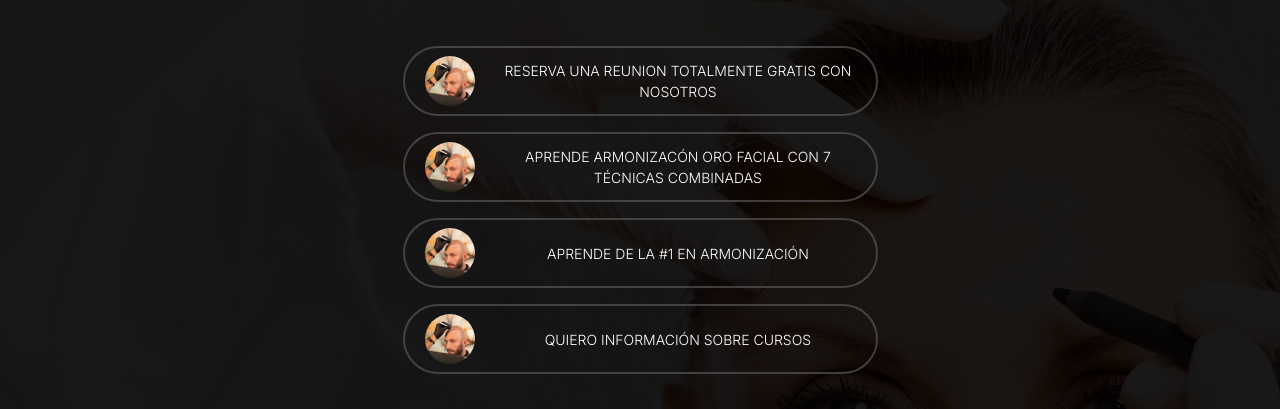
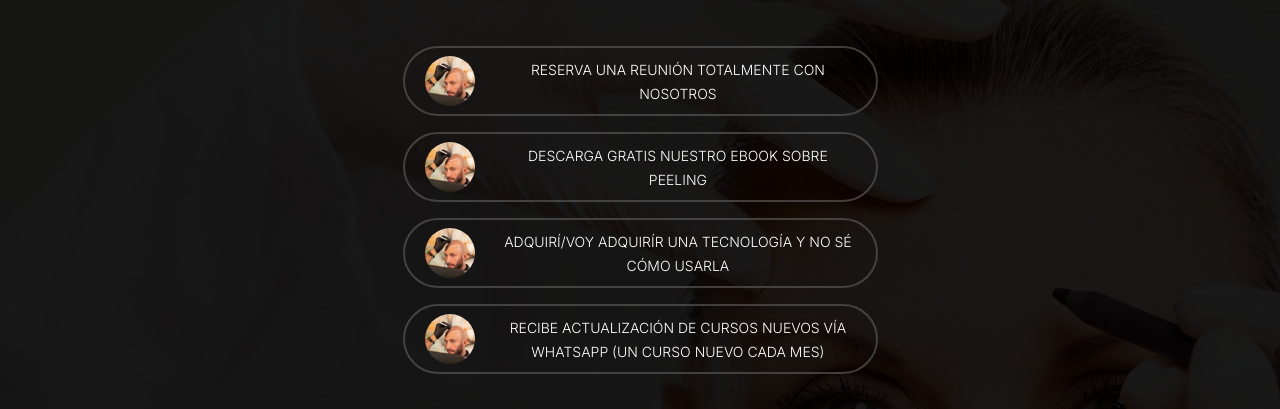
Before and after one commit to enzoaf99/jaim-inst, a Next.js app: page /oro in a window 1280 px wide. Shown: the part 966-1375 px from the top of the page. Built offline with nearby package versions, Linux system fonts and the light colour scheme; grey boxes are pictures that could not be loaded.

Commit message:
Fix offer

```diff
--- a/src/app/oro/style.css
+++ b/src/app/oro/style.css
@@ -48,6 +48,8 @@ body {
 
 .text-contact {
     font-size: 14px;
+    text-decoration: none;
+    color: white;
 }
 
 .TiktokVideo {
--- a/src/component/botox/Offer.jsx
+++ b/src/component/botox/Offer.jsx
@@ -50,7 +50,7 @@ function Offer() {
                            style={{width: '100%', height: '100%', objectFit: 'cover'}}/>
                 </div>
                 <div id={"offer"} className={"col-md-7 col-xl-4 col-xxl-3 bg-jaim-primary p-4 text-center text-white"}>
-                    <h3 className={"text-white fw-bold"}>CURSO BOTOX TERCIÓ SUPERIOR</h3>
+                    <h3 className={"text-white fw-bold"}>CURSO BOTOX TERCIO SUPERIOR</h3>
                     <p className={"text-white fs-5"}>Comprando hoy también recibís GRATIS</p>
                     <h3 className={"text-white fw-bold"}>CURSO BOTOX TERCIÓ MEDIO</h3>
                     <p className={"text-white fw-light text-uppercase bg-danger"}>
--- a/src/component/oro/Hero.jsx
+++ b/src/component/oro/Hero.jsx
@@ -40,7 +40,7 @@ export default function Hero() {
                     <div className={"col-8"}>
                         <p className={"text-white fw-bold pt-4"}>@instituto_jaim</p>
                         <p className={"text-white fw-bold"}> 📍 ACADEMIA INTERNACIONAL CON PRESENCIA EN +20 PAÍSES</p>
-                        <p className={"text-white fw-bold"}>👨‍⚕️👩‍⚕️ <CounterAnimation endValue={32000}/> ALUMNOS NOS
+                        <p className={"text-white fw-bold"}>👩🏻‍⚕️👨🏻‍⚕️️ <CounterAnimation endValue={32000}/> ALUMNOS NOS
                             ELIGEN</p>
                     </div>
                     <div className={"col-8"}>
@@ -76,8 +76,8 @@ export default function Hero() {
                                        width={50} height={50}/>
                             </div>
                             <div className={"col-10"}>
-                                <p className={"m-0 fw-light text-contact"}>RESERVA UNA REUNION TOTALMENTE GRATIS CON
-                                    NOSOTROS</p>
+                                <a className={"m-0 fw-light text-contact text-uppercase"}>Reserva una reunión totalmente con nosotros
+                                </a>
                             </div>
                         </div>
                         <div className={"row justify-content-center align-items-center contact-row mb-3"}>
@@ -86,8 +86,8 @@ export default function Hero() {
                                        width={50} height={50}/>
                             </div>
                             <div className={"col-10"}>
-                                <p className={"m-0 fw-light text-contact"}>APRENDE ARMONIZACÓN ORO FACIAL CON 7 TÉCNICAS
-                                    COMBINADAS</p>
+                                <a href={"https://drive.google.com/drive/folders/1GL6tKEIRvx9f558g0s-rbVhI3ebEfwCbqxpkAvWbGbYH_jWSOCjsBjmDh03MPFtCZqGIQXZ0"} className={"m-0 fw-light text-contact text-uppercase"}>Descarga gratis nuestro ebook sobre peeling
+                                </a>
                             </div>
                         </div>
                         <div className={"row justify-content-center align-items-center contact-row mb-3"}>
@@ -96,7 +96,8 @@ export default function Hero() {
                                        width={50} height={50}/>
                             </div>
                             <div className={"col-10"}>
-                                <p className={"m-0 fw-light text-contact"}>APRENDE DE LA #1 EN ARMONIZACIÓN</p>
+                                <a className={"m-0 fw-light text-contact text-uppercase"}>Adquirí/voy adquirír una tecnología y no sé cómo usarla
+                                </a>
                             </div>
                         </div>
                         <div className={"row justify-content-center align-items-center contact-row mb-3"}>
@@ -105,7 +106,8 @@ export default function Hero() {
                                        width={50} height={50}/>
                             </div>
                             <div className={"col-10"}>
-                                <p className={"m-0 fw-light text-contact"}>QUIERO INFORMACIÓN SOBRE CURSOS</p>
+                                <a className={"m-0 fw-light text-contact text-uppercase"}>Recibe actualización de cursos nuevos vía whatsapp (un curso nuevo cada mes)
+                                </a>
                             </div>
                         </div>
                     </div>
```
